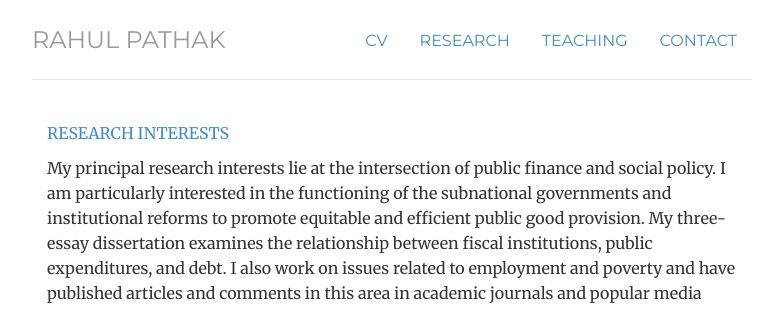
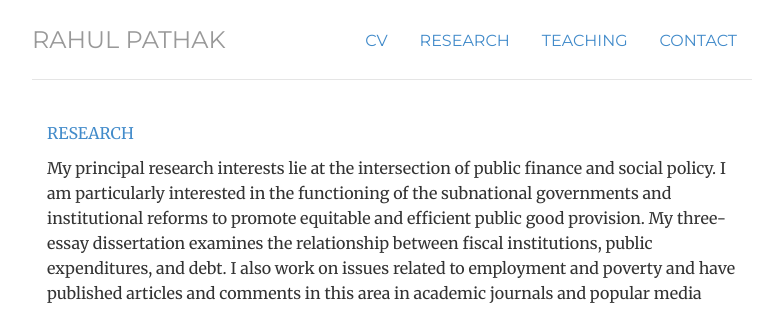
Before and after one commit to pathak-rahul/pathak-rahul.github.io, a Jekyll site: the page built from research/index.html, in a window 1280 px wide. Shown: the top 309 px of the page, without its empty margins (248-1031 px from the left). Built offline with Jekyll 4.4.1, drawn with Linux system fonts in a browser that asks for light colours.

Commit message:
Update index.html

```diff
--- a/research/index.html
+++ b/research/index.html
@@ -7,7 +7,7 @@ title: research
 	</div>
 	<div itemscope itemtype="http://data-vocabulary.org/Person" class="col-sm-12">
 
-<p class="text-primary">RESEARCH INTERESTS</p>
+<p class="text-primary">RESEARCH</p>
 	</div>
 	<div itemscope itemtype="http://data-vocabulary.org/Person" class="col-sm-12">
 <p class-"lead"> My principal research interests lie at the intersection of public finance and social policy. I am particularly interested in the functioning of the subnational governments and institutional reforms to promote equitable and efficient public good provision. My three-essay dissertation examines the relationship between fiscal institutions, public expenditures, and debt. I also work on issues related to employment and poverty and have published articles and comments in this area in academic journals and popular media outlets.
```
